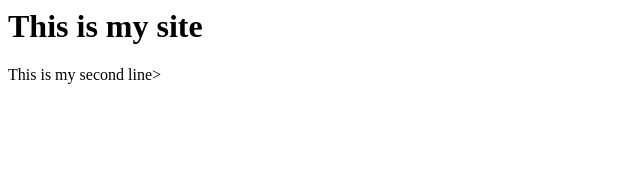
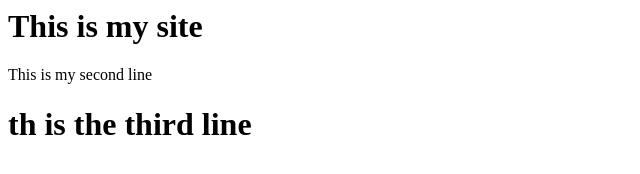
Before and after one commit to nkiprono99/script2, a plain HTML site: page index.html in a window 1280 px wide. Shown: the whole page, without its empty margins (0-640 px from the left). Drawn offline with Linux system fonts and the light colour scheme.

Commit message:
third commit

```diff
--- a/index.html
+++ b/index.html
@@ -1,2 +1,3 @@
 <h1> This is my site</h1
-<h1> This is my second line</h1>>
+<h1> This is my second line</h1>
+<h1> th is the third line<h1>
```
